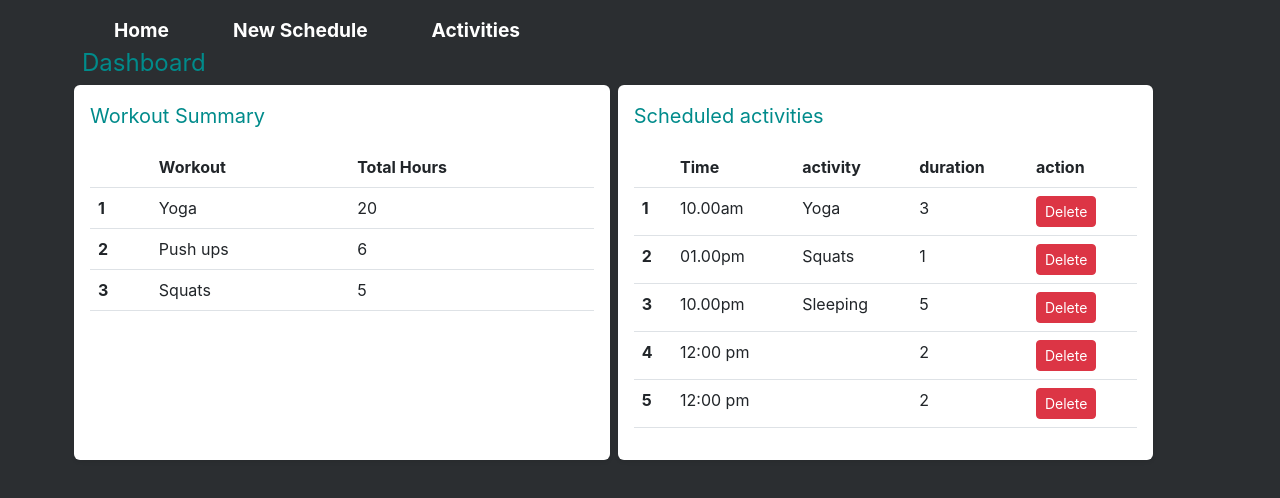
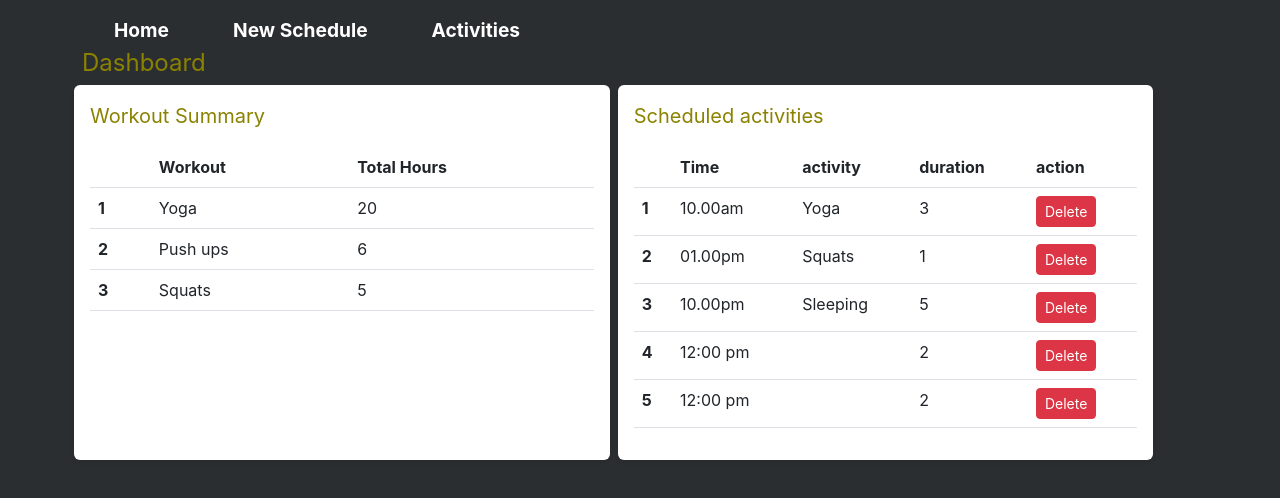
Before and after one commit to Esther2015157/fitnessapp, a React (Create React App) app: page / in a window 1280 px wide. Shown: the top 498 px of the page. Built offline with nearby package versions, Linux system fonts and the light colour scheme; data requests are answered from the project's data file.

Commit message:
updated dashboard color

```diff
--- a/src/index.css
+++ b/src/index.css
@@ -24,7 +24,7 @@ code {
   color: white;
 }
 .headings{
-  color: darkcyan;
+  color: rgb(139, 130, 0);
   font-size: 24px;
   text-align: left;
 }
```
